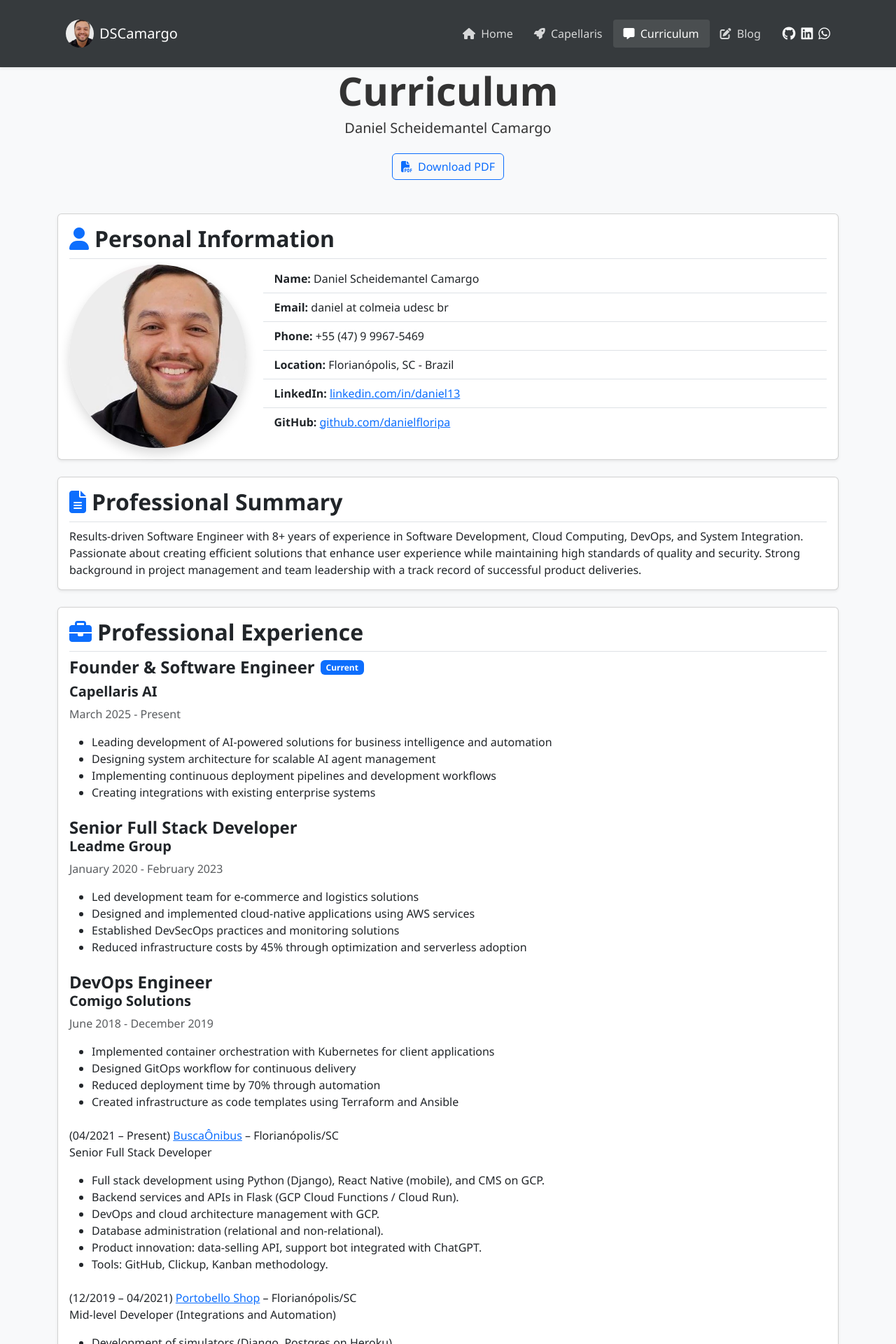
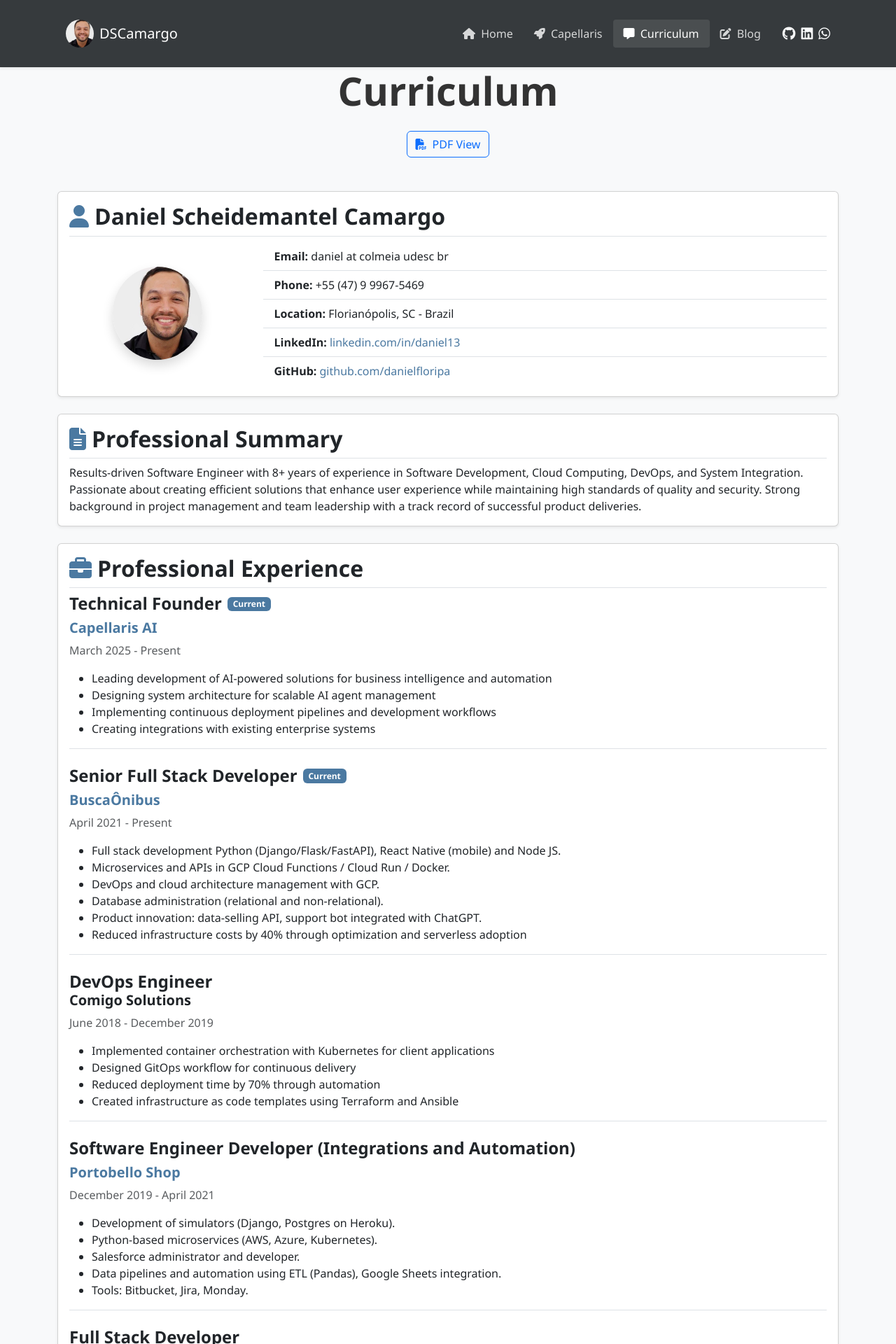
Before and after one commit to DanielFloripa/danielfloripa.github.io, a PHP site: page /curriculum.html in a window 1280 px wide. Shown: the top 1920 px of the page at 70% size. Run offline with PHP 8.4, Linux system fonts and the light colour scheme.

Commit message:
fix curriculum nd style

```diff
--- a/assets/style.css
+++ b/assets/style.css
@@ -1,4 +1,76 @@
 /* Global Styles */
+.text-primary {
+    color: #4B79A1 !important;
+}
+
+.bg-primary {
+    background-color: #4B79A1 !important;
+}
+.btn-primary {
+    background-color: #4B79A1;
+    border-color: #4B79A1;
+}
+.btn-primary:hover {
+    background-color: #283E51;
+    border-color: #283E51;
+}
+.btn-primary:focus {
+    box-shadow: 0 0 0 0.2rem rgba(75, 121, 161, 0.25);
+}
+.btn-primary:active {
+    background-color: #283E51;
+    border-color: #283E51;
+}
+.btn-primary:disabled {
+    background-color: #4B79A1;
+    border-color: #4B79A1;
+    opacity: 0.65;
+}
+.btn-primary:not(:disabled):not(.disabled):active {
+    background-color: #283E51;
+    border-color: #283E51;
+}
+.btn-primary:not(:disabled):not(.disabled):active:focus {
+    box-shadow: 0 0 0 0.2rem rgba(75, 121, 161, 0.25);
+}
+.btn-primary:not(:disabled):not(.disabled).active,
+.btn-primary:not(:disabled):not(.disabled):active {
+    background-color: #283E51;
+    border-color: #283E51;
+}
+.btn-primary:not(:disabled):not(.disabled).active:focus,
+.btn-primary:not(:disabled):not(.disabled):active:focus {
+    box-shadow: 0 0 0 0.2rem rgba(75, 121, 161, 0.25);
+}
+
+a {
+    color: #4B79A1;
+    text-decoration: none;
+}
+a:hover {
+    color: #283E51;
+    text-decoration: none;
+}
+a:focus {
+    outline: none;
+    box-shadow: 0 0 0 0.2rem rgba(75, 121, 161, 0.25);
+}
+a:active {
+    color: #283E51;
+    text-decoration: none;
+}
+a:visited {
+    color: #4B79A1;
+}
+
+.form-floating label {
+    top: -7px;
+    &::after {
+        background-color: transparent !important;
+    }
+}
+/* Reset and Base Styles */
+
 body {
     font-family: 'Segoe UI', Tahoma, Geneva, Verdana, sans-serif;
     margin: 0;
--- a/curriculum.html
+++ b/curriculum.html
@@ -89,10 +89,9 @@
         <div class="container">
             <header class="text-center mb-5">
                 <h1 class="display-4 fw-bold">Curriculum</h1>
-                <h2 class="lead">Daniel Scheidemantel Camargo</h2>
                 <div class="d-flex justify-content-center gap-2 mt-4">
-                    <a href="files/cv/Daniel_Camargo-CV.pdf" class="btn btn-outline-primary" target="_blank">
-                        <i class="fas fa-file-pdf me-2"></i>Download PDF
+                    <a href="files/cv_daniel_camargo.pdf" class="btn btn-outline-primary" target="_blank">
+                        <i class="fas fa-file-pdf me-2"></i>PDF View
                     </a>
                 </div>
             </header>
@@ -100,14 +99,13 @@
             <!-- Personal Info -->
             <div class="card mb-4 shadow-sm">
                 <div class="card-body">
-                    <h2 class="card-title border-bottom pb-2"><i class="fas fa-user me-2 text-primary"></i>Personal Information</h2>
+                    <h2 class="card-title border-bottom pb-2"><i class="fas fa-user me-2 text-primary"></i>Daniel Scheidemantel Camargo</h2>
                     <div class="row">
-                        <div class="col-md-3">
-                            <img src="assets/images/me.jpg" class="img-fluid rounded-circle shadow" alt="Daniel Camargo">
+                        <div class="col-md-3 text-center" style="align-content: center;">
+                            <img src="assets/images/me.jpg" class="img-fluid rounded-circle shadow" alt="Daniel Camargo" style="width: 128px;">
                         </div>
                         <div class="col-md-9">
                             <ul class="list-group list-group-flush">
-                                <li class="list-group-item"><strong>Name:</strong> Daniel Scheidemantel Camargo</li>
                                 <li class="list-group-item"><strong>Email:</strong> daniel at colmeia udesc br</li>
                                 <li class="list-group-item"><strong>Phone:</strong> +55 (47) 9 9967-5469</li>
                                 <li class="list-group-item"><strong>Location:</strong> Florianópolis, SC - Brazil</li>
@@ -132,12 +130,12 @@
                 <div class="card-body">
                     <h2 class="card-title border-bottom pb-2"><i class="fas fa-briefcase me-2 text-primary"></i>Professional Experience</h2>
 
-                    <div class="position-item mb-4">
+                    <div class="position-item mb-4 border-bottom">
                         <div class="d-flex align-items-center mb-2">
-                            <h4 class="mb-0">Founder & Software Engineer</h4>
+                            <h4 class="mb-0">Technical Founder</h4>
                             <span class="badge bg-primary ms-2">Current</span>
                         </div>
-                        <h5>Capellaris AI</h5>
+                        <h5><a href="capellaris/index.html" target="_blank">Capellaris AI</a></h5>
                         <p class="text-muted">March 2025 - Present</p>
                         <ul>
                             <li>Leading development of AI-powered solutions for business intelligence and automation</li>
@@ -147,19 +145,24 @@
                         </ul>
                     </div>
 
-                    <div class="position-item mb-4">
+                    <div class="position-item mb-4 border-bottom">
+                        <div class="d-flex align-items-center mb-2">
                             <h4 class="mb-0">Senior Full Stack Developer</h4>
-                        <h5>Leadme Group</h5>
-                        <p class="text-muted">January 2020 - February 2023</p>
+                            <span class="badge bg-primary ms-2">Current</span>
+                        </div>
+                        <h5> <a href="https://www.buscaonibus.com.br" target="_blank">BuscaÔnibus</a></h5>
+                        <p class="text-muted">April 2021 - Present</p>
                         <ul>
-                            <li>Led development team for e-commerce and logistics solutions</li>
-                            <li>Designed and implemented cloud-native applications using AWS services</li>
-                            <li>Established DevSecOps practices and monitoring solutions</li>
-                            <li>Reduced infrastructure costs by 45% through optimization and serverless adoption</li>
+                            <li> Full stack development Python (Django/Flask/FastAPI), React Native (mobile) and Node JS.</li>
+                            <li> Microservices and APIs in GCP Cloud Functions / Cloud Run / Docker.</li>
+                            <li> DevOps and cloud architecture management with GCP.</li>
+                            <li> Database administration (relational and non-relational).</li>
+                            <li> Product innovation: data-selling API, support bot integrated with ChatGPT.</li>
+                            <li>Reduced infrastructure costs by 40% through optimization and serverless adoption</li>
                         </ul>
                     </div>
 
-                    <div class="position-item mb-4">
+                    <div class="position-item mb-4 border-bottom">
                         <h4 class="mb-0">DevOps Engineer</h4>
                         <h5>Comigo Solutions</h5>
                         <p class="text-muted">June 2018 - December 2019</p>
@@ -171,23 +174,14 @@
                         </ul>
                     </div>
 
-    <div class="position-item mb-4">
-      <p> (04/2021 – Present) <a href="https://www.buscaonibus.com.br" target="_blank">
-          BuscaÔnibus</a> – Florianópolis/SC<br>Senior Full Stack Developer</p>
-      <ul class="default">
-        <li> Full stack development using Python (Django), React Native (mobile), and CMS on GCP.</li>
-        <li> Backend services and APIs in Flask (GCP Cloud Functions / Cloud Run).</li>
-        <li> DevOps and cloud architecture management with GCP.</li>
-        <li> Database administration (relational and non-relational).</li>
-        <li> Product innovation: data-selling API, support bot integrated with ChatGPT.</li>
-        <li> Tools: GitHub, Clickup, Kanban methodology.</li>
-      </ul>
+
+                    <div class="position-item mb-4 border-bottom">
+                        <div class="d-flex align-items-center mb-2">
+                            <h4 class="mb-0">Software Engineer Developer (Integrations and Automation)</h4>
                         </div>
-
-    <div class="position-item mb-4">
-      <p> (12/2019 – 04/2021) <a href="https://www.portobelloshop.com.br" target="_blank">
-          Portobello Shop</a> – Florianópolis/SC<br>Mid-level Developer (Integrations and Automation)</p>
-      <ul class="default">
+                        <h5>  <a href="https://www.portobelloshop.com.br" target="_blank">Portobello Shop</a></h5>
+                        <p class="text-muted">December 2019 - April 2021</p>
+                        <ul>
                             <li> Development of simulators (Django, Postgres on Heroku).</li>
                             <li> Python-based microservices (AWS, Azure, Kubernetes).</li>
                             <li> Salesforce administrator and developer.</li>
@@ -196,10 +190,13 @@
                         </ul>
                     </div>
 
-    <div class="position-item mb-4">
-      <p> (08/2018 – 11/2019) <a href="https://stormtecnologia.com.br" target="_blank">
-          Stormtech</a> – Florianópolis/SC<br>Full Stack Developer</p>
-      <ul class="default">
+                    <div class="position-item mb-4 border-bottom">
+                        <div class="d-flex align-items-center mb-2">
+                            <h4 class="mb-0">Full Stack Developer</h4>
+                        </div>
+                        <h5><a href="https://stormtecnologia.com.br" target="_blank">Stormtech</a></h5>
+                        <p class="text-muted">October 2018 - November 2019</p>
+                        <ul>
                             <li> Development of banking RPA bots and web scrapers (Selenium, Scrapy).</li>
                             <li> API development (Flask), AWS serverless architecture, cost optimization.</li>
                             <li> Infrastructure using EC2, RDS, S3, Lambda, QuickSight, etc.</li>
@@ -207,55 +204,37 @@
                         </ul>
                     </div>
 
-    <div class="position-item mb-4">
-        <p> (09/2016, 02/2018) <a href="http://www.reciclacomigo.com.br" target="_blank">
-                Comigo Web Services and Projects Development Ltd.</a> - Joinville/SC.
-                <br>Cloud architect and embedded systems developer<br></p>
-            <ul class="default">
-                <li class="default">IT infrastructure development based on AWS, including:
+                    <div class="position-item mb-4 border-bottom">
+                        <div class="d-flex align-items-center mb-2">
+                            <h4 class="mb-0">Full Stack Developer</h4>
+                        </div>
+                        <h5><a href="http://www.reciclacomigo.com.br" target="_blank">Comigo</a></h5>
+                        <p class="text-muted">September 2016 - February 2018</p>
                         <ul>
-                    <li>Load balancing;</li>
-                    <li>Multi-AZ architecture;</li>
-                    <li>Security layers;</li>
+                            <li>Cloud architect and embedded systems developer</li>
                             <li>Postgres database management.</li>
-                </ul></li>
-                <li class="default">Embedded system from a reverse vending machine (RVM):
-                    <ul>
-                    <li>Vision system to identity objects;</li>
-                    <li>Mechanical control system with actuators and sensors;</li>
-                    <li>System based on IoT architecture.</li>
-                </ul></li>
-                <li class="default">Cloud communication API between RVM and AWS;</li>
-                <li class="default">Website development (front-end and back-end);</li>
-                <li class="default">Certification in AWS Technical Essentials (São Paulo/SP Brazil in 07/2017).</li>
+                            <li>Embedded system with Arduino and Raspberry Pi</li>
+                            <li>Computer Vision system with OpenCV</li>
+                            <li>Website development (front-end and back-end);</li>
                         </ul>
                     </div>
 
                     <div class="position-item mb-4">
-            <h4 class="mb-0">Software Developer</h4>
-            <h5>UDESC Research Labs: Colmeia & LabP2D</h5>
-            <p class="text-muted">March 2017 - March 2018</p>
-
-            <p> (03/2017 – 03/2018) <a href="http://www.cct.udesc.br" target="_blank"> State University of Santa Catarina</a> (UDESC) – Joinville/SC.
-                <br>Research and teacher assistant scholarship (Master degree).</p>
-            <ul class="default">
-                <li class="default">Perform research on specific topics of the ‘Distributed Systems’ discipline;</li>
-                <li class="default">Teacher assistant in the classroom, to apply assessments and classes in his absence;</li>
-                <li class="default">Member of Distributed Parallel Processing Laboratory (LabP2D/UDESC);</li>
-                <li class="default">Deploy and management an Openstack Cloud based infrastructure for LabP2D.</li>
-            </ul>
+                        <div class="d-flex align-items-center mb-2">
+                            <h4 class="mb-0">Research & Development</h4>
                         </div>
-
-
-                    <div class="position-item">
-                        <h4 class="mb-0">Software Developer</h4>
-                        <h5>UDESC Research Labs: Colmeia & LabP2D</h5>
-                        <p class="text-muted">March 2012 - May 2018</p>
+                        <h5><a href="http://www.cct.udesc.br" target="_blank">UDESC</a>: Colmeia & LabP2D</h5>
+                        <p class="text-muted">March 2012 - March 2018</p>
                         <ul>
                             <li>Developed energy monitoring solutions for data centers (GreenHop project)</li>
                             <li>Created algorithms for virtual machine consolidation (CHAVE project)</li>
                             <li>Published research papers in international conferences</li>
                             <li>Mentored junior developers and graduate students</li>
+                            <li>Perform research on specific topics of the ‘Distributed Systems’ discipline</li>
+                            <li>Teacher assistant in the classroom, to apply assessments and classes in his absence</li>
+                            <li>Member of Distributed Parallel Processing Laboratory (LabP2D/UDESC)</li>
+                            <li>Deploy and management an Openstack Cloud based infrastructure for LabP2D</li>
+                            <li>Research and teacher assistant scholarship (Master degree)</li>
                         </ul>
                     </div>
                 </div>
@@ -266,16 +245,16 @@
                 <div class="card-body">
                     <h2 class="card-title border-bottom pb-2"><i class="fas fa-graduation-cap me-2 text-primary"></i>Education</h2>
 
-                    <div class="education-item mb-3">
+                    <div class="education-item mb-3  border-bottom">
                         <h4>Master's Degree in Computer Science</h4>
-                        <h5>Santa Catarina State University (UDESC)</h5>
+                        <h6>Santa Catarina State University (UDESC)</h6>
                         <p class="text-muted">2016 - 2018</p>
                         <p>Focus: Cloud Computing, Virtualization and Energy Efficiency</p>
                     </div>
 
                     <div class="education-item mb-3">
                         <h4>Bachelor's Degree in Computer Science</h4>
-                        <h5>Santa Catarina State University (UDESC)</h5>
+                        <h6>Santa Catarina State University (UDESC)</h6>
                         <p class="text-muted">2011 - 2016</p>
                         <p>Focus: Software Engineering and System Development</p>
                     </div>
@@ -310,9 +289,9 @@
                         </div>
                         <div class="col-md-4 mb-3">
                             <h5>Cloud & DevOps</h5>
+                            <span class="badge bg-secondary me-1 mb-1">GCP</span>
                             <span class="badge bg-secondary me-1 mb-1">AWS</span>
                             <span class="badge bg-secondary me-1 mb-1">Azure</span>
-                            <span class="badge bg-secondary me-1 mb-1">GCP</span>
                             <span class="badge bg-secondary me-1 mb-1">Docker</span>
                         </div>
                         <div class="col-md-4 mb-3">
@@ -320,8 +299,8 @@
                             <span class="badge bg-secondary me-1 mb-1">PostgreSQL</span>
                             <span class="badge bg-secondary me-1 mb-1">MySQL</span>
                             <span class="badge bg-secondary me-1 mb-1">Redis</span>
-                            <span class="badge bg-secondary me-1 mb-1">DynamoDB</span>
-                            <span class="badge bg-secondary me-1 mb-1">CloudStorage</span>
+                            <span class="badge bg-secondary me-1 mb-1">AWS DynamoDB</span>
+                            <span class="badge bg-secondary me-1 mb-1">GCP DataStore</span>
                         </div>
                         <div class="col-md-4 mb-3">
                             <h5>Other Skills</h5>
@@ -339,7 +318,6 @@
             <div class="card mb-4 shadow-sm">
                 <div class="card-body">
                     <h2 class="card-title border-bottom pb-2"><i class="fas fa-language me-2 text-primary"></i>Languages</h2>
-
                     <div class="row">
                         <div class="col-md-4">
                             <div class="mb-3">
```
Also changed, not shown: assets/ico/D.gif (deleted), assets/ico/D1.ico (deleted), 1 other file. Lines whose indentation alone changed are shown as unchanged.
